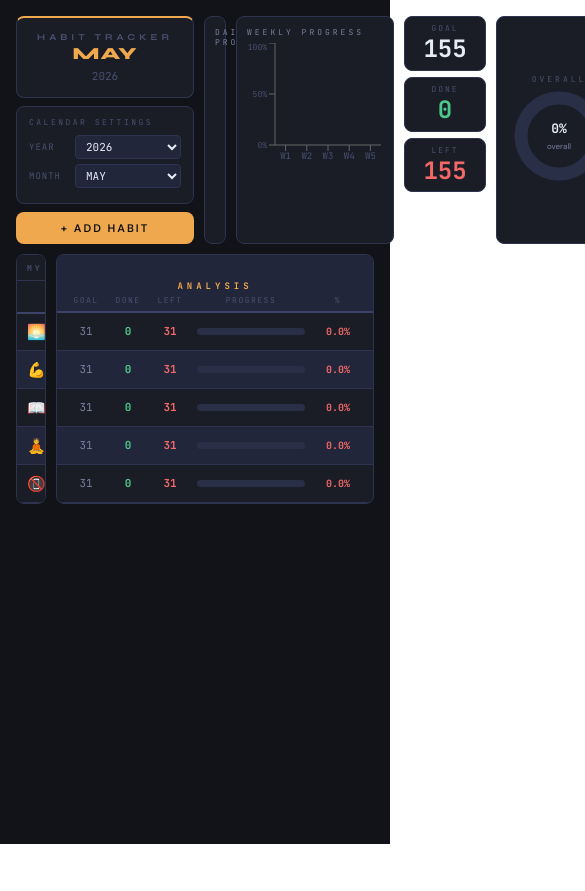
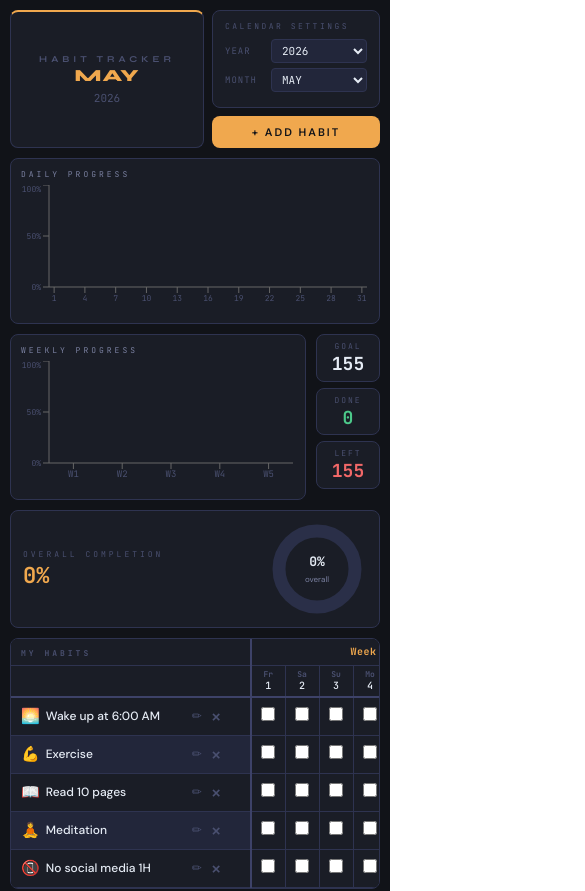
Before and after one commit to GSatya147/Habit-tracker, a React (Vite) app: page / in a window 390 px wide. Shown: the top 891 px of the page, 585 px wide, since content can reach past the window. Before the commit the page ends 844 px from the top, so only its background shows below. Built offline with nearby package versions, Linux system fonts and the light colour scheme.

Commit message:
feat: add responsiveness

```diff
--- a/src/App.jsx
+++ b/src/App.jsx
@@ -31,9 +31,7 @@ const MONTHS = ['January','February','March','April','May','June',
                 'July','August','September','October','November','December'];
 const DAYS   = ['Su','Mo','Tu','We','Th','Fr','Sa'];
 
-// Row height used in BOTH the habits table and analysis panel — keeps them aligned
 const ROW_H   = 38;
-// Total thead height (week row 26 + day row 32) — matches analysis panel header
 const THEAD_H = 58;
 
 const DEFAULTS = [
@@ -54,6 +52,17 @@ const db = {
     try { localStorage.setItem(key, JSON.stringify(val)); }
     catch(e) { console.warn('storage write failed', key, e); }
   },
+};
+
+// ── Responsive hook ───────────────────────────────────────────────
+const useIsMobile = () => {
+  const [mobile, setMobile] = useState(window.innerWidth < 768);
+  useEffect(() => {
+    const fn = () => setMobile(window.innerWidth < 768);
+    window.addEventListener('resize', fn);
+    return () => window.removeEventListener('resize', fn);
+  }, []);
+  return mobile;
 };
 
 // ── Calendar utils ────────────────────────────────────────────────
@@ -103,13 +112,14 @@ function ProgBar({ pct }) {
 // ── Main ──────────────────────────────────────────────────────────
 export default function HabitTracker() {
   const now = new Date();
+  const isMobile = useIsMobile();
+
   const [year,   setYear]   = useState(now.getFullYear());
   const [month,  setMonth]  = useState(now.getMonth());
   const [habits, setHabits] = useState([]);
   const [checks, setChecks] = useState({});
   const [ready,  setReady]  = useState(false);
 
-  // Modal: null | 'add' | habitObj
   const [modal,         setModal]         = useState(null);
   const [mName,         setMName]         = useState('');
   const [mEmoji,        setMEmoji]        = useState('✅');
@@ -126,7 +136,6 @@ export default function HabitTracker() {
     })();
   }, []);
 
-  // ── Load checks when month changes ────────────────────────────
   useEffect(() => {
     if (!ready) return;
     (async () => {
@@ -135,11 +144,9 @@ export default function HabitTracker() {
     })();
   }, [year, month, ready]);
 
-  // ── Persist ───────────────────────────────────────────────────
   useEffect(() => { if (ready) db.set('habits', habits); }, [habits, ready]);
   useEffect(() => { if (ready) db.set('settings', { year, month }); }, [year, month, ready]);
 
-  // ── Toggle checkbox ───────────────────────────────────────────
   const toggle = useCallback((hid, day) => {
     setChecks(prev => {
       const key  = `${hid}-${day}`;
@@ -149,12 +156,10 @@ export default function HabitTracker() {
     });
   }, [year, month]);
 
-  // ── Calendar ──────────────────────────────────────────────────
   const weeks     = buildWeeks(year, month);
   const totalDays = daysInMonth(year, month);
   const isToday   = (d) => now.getFullYear() === year && now.getMonth() === month && now.getDate() === d;
 
-  // ── Stats ─────────────────────────────────────────────────────
   const stats = habits.map(h => {
     let done = 0;
     for (let d = 1; d <= totalDays; d++) if (checks[`${h.id}-${d}`]) done++;
@@ -178,7 +183,6 @@ export default function HabitTracker() {
     return { label: `W${i + 1}`, pct: total > 0 ? Math.round(done / total * 100) : 0 };
   });
 
-  // ── CRUD ──────────────────────────────────────────────────────
   const openAdd  = () => { setMName(''); setMEmoji('✅'); setModal('add'); setPendingDelete(null); };
   const openEdit = (h) => { setMName(h.name); setMEmoji(h.emoji); setModal(h); setPendingDelete(null); };
   const closeModal = () => setModal(null);
@@ -209,7 +213,6 @@ export default function HabitTracker() {
     color:C.text, fontSize:11, fontFamily:C.mono, padding:'4px 10px',
   };
 
-  // ── Loading screen ────────────────────────────────────────────
   if (!ready) return (
     <div style={{background:C.bg,minHeight:'100vh',display:'flex',alignItems:'center',
       justifyContent:'center',fontFamily:C.body,color:C.muted}}>
@@ -221,21 +224,33 @@ export default function HabitTracker() {
     </div>
   );
 
-  // ── Helpers for sticky cells ──────────────────────────────────
   const thSticky = (extraH, bg = C.s1) => ({
     position:'sticky', left:0, zIndex:4, background:bg,
     width:240, minWidth:240, height:extraH,
   });
 
   return (
-    <div style={{fontFamily:C.body,background:C.bg,minHeight:'100vh',color:C.text,padding:16}}>
+    <div style={{fontFamily:C.body,background:C.bg,minHeight:'100vh',color:C.text,padding:isMobile?10:16}}>
       <Fonts/>
 
       {/* ════ TOP ROW ════════════════════════════════════════════ */}
-      <div style={{display:'flex',gap:10,marginBottom:10,alignItems:'stretch'}}>
+      <div style={{
+        display:'flex',
+        flexDirection: isMobile ? 'column' : 'row',
+        gap:10,
+        marginBottom:10,
+        alignItems:'stretch',
+      }}>
 
-        {/* Title + Settings */}
-        <div style={{display:'flex',flexDirection:'column',gap:8,flexShrink:0,width:178}}>
+        {/* Title + Settings — on mobile: row with two columns */}
+        <div style={{
+          display:'flex',
+          flexDirection: isMobile ? 'row' : 'column',
+          gap:8,
+          flexShrink:0,
+          width: isMobile ? '100%' : 178,
+        }}>
+          {/* Title card */}
           <div style={{background:C.s1,border:`1px solid ${C.bd}`,borderTop:`2px solid ${C.acc}`,
             borderRadius:8,padding:'14px 12px',textAlign:'center',flex:1,
             display:'flex',flexDirection:'column',justifyContent:'center',gap:3}}>
@@ -246,6 +261,8 @@ export default function HabitTracker() {
             <div style={{fontFamily:C.mono,fontSize:11,color:C.lo,marginTop:2}}>{year}</div>
           </div>
 
+          {/* Settings + Add button */}
+          <div style={{display:'flex',flexDirection:'column',gap:8,flex: isMobile ? 1 : undefined}}>
             <div style={{background:C.s1,border:`1px solid ${C.bd}`,borderRadius:8,padding:'10px 12px'}}>
               <div style={{fontSize:8,letterSpacing:2.5,color:C.lo,marginBottom:8,fontFamily:C.mono}}>CALENDAR SETTINGS</div>
               {[
@@ -269,11 +286,21 @@ export default function HabitTracker() {
               + ADD HABIT
             </button>
           </div>
+        </div>
 
+        {/* Charts row — on mobile: stack vertically */}
+        <div style={{
+          display:'flex',
+          flexDirection: isMobile ? 'column' : 'row',
+          gap:10,
+          flex:1,
+          minWidth:0,
+        }}>
           {/* Daily Progress */}
           <div style={{background:C.s1,border:`1px solid ${C.bd}`,borderRadius:8,padding:'10px 10px 6px',flex:2,minWidth:0}}>
             <div style={{fontSize:8,letterSpacing:3,color:C.muted,marginBottom:6,fontFamily:C.mono}}>DAILY PROGRESS</div>
-          <ResponsiveContainer width="100%" height={132}>
+            <div style={{width:'100%',height:132}}>
+              <ResponsiveContainer width="100%" height="100%">
                 <BarChart data={dailyData} margin={{top:0,right:2,bottom:0,left:-32}} barCategoryGap="12%">
                   <XAxis dataKey="label" tick={{fill:C.lo,fontSize:8,fontFamily:C.mono}}
                     interval={Math.max(0,Math.floor(totalDays/8)-1)}/>
@@ -284,11 +311,15 @@ export default function HabitTracker() {
                 </BarChart>
               </ResponsiveContainer>
             </div>
+          </div>
 
+          {/* Weekly + Stats + Donut row — always horizontal */}
+          <div style={{display:'flex',gap:10,minWidth:0}}>
             {/* Weekly Progress */}
-        <div style={{background:C.s1,border:`1px solid ${C.bd}`,borderRadius:8,padding:'10px 10px 6px',flex:1,minWidth:158}}>
+            <div style={{background:C.s1,border:`1px solid ${C.bd}`,borderRadius:8,padding:'10px 10px 6px',flex:1,minWidth:0}}>
               <div style={{fontSize:8,letterSpacing:3,color:C.muted,marginBottom:6,fontFamily:C.mono}}>WEEKLY PROGRESS</div>
-          <ResponsiveContainer width="100%" height={132}>
+              <div style={{width:'100%',height:132}}>
+                <ResponsiveContainer width="100%" height="100%">
                   <BarChart data={weeklyData} margin={{top:0,right:2,bottom:0,left:-32}}>
                     <XAxis dataKey="label" tick={{fill:C.lo,fontSize:9,fontFamily:C.mono}}/>
                     <YAxis tick={{fill:C.lo,fontSize:8,fontFamily:C.mono}} domain={[0,100]}
@@ -297,6 +328,7 @@ export default function HabitTracker() {
                     <Bar dataKey="pct" fill={C.ok} radius={[2,2,0,0]} maxBarSize={40}/>
                   </BarChart>
                 </ResponsiveContainer>
+              </div>
             </div>
 
             {/* Stat cards */}
@@ -307,35 +339,54 @@ export default function HabitTracker() {
                 {label:'LEFT',val:totalLeft,color:C.err},
               ].map(({label,val,color})=>(
                 <div key={label} style={{background:C.s1,border:`1px solid ${C.bd}`,borderRadius:8,
-              padding:'6px 14px',textAlign:'center',minWidth:82}}>
+                  padding:'6px 14px',textAlign:'center',minWidth:isMobile?64:82}}>
                   <div style={{fontSize:8,letterSpacing:2,color:C.lo,fontFamily:C.mono}}>{label}</div>
-              <div style={{fontFamily:C.mono,fontSize:24,fontWeight:700,color,lineHeight:1.2,marginTop:2}}>{val}</div>
+                  <div style={{fontFamily:C.mono,fontSize:isMobile?18:24,fontWeight:700,color,lineHeight:1.2,marginTop:2}}>{val}</div>
                 </div>
               ))}
             </div>
 
             {/* Donut */}
+            {!isMobile && (
               <div style={{background:C.s1,border:`1px solid ${C.bd}`,borderRadius:8,padding:'10px 12px',
                 display:'flex',flexDirection:'column',alignItems:'center',justifyContent:'center',flexShrink:0,gap:2}}>
                 <div style={{fontSize:8,letterSpacing:3,color:C.lo,fontFamily:C.mono}}>OVERALL</div>
                 <Donut pct={overallPct}/>
               </div>
+            )}
+          </div>
+
+          {/* Donut on mobile — shown as a small inline strip */}
+          {isMobile && (
+            <div style={{background:C.s1,border:`1px solid ${C.bd}`,borderRadius:8,padding:'8px 12px',
+              display:'flex',alignItems:'center',justifyContent:'space-between',gap:12}}>
+              <div>
+                <div style={{fontSize:8,letterSpacing:3,color:C.lo,fontFamily:C.mono,marginBottom:2}}>OVERALL COMPLETION</div>
+                <div style={{fontFamily:C.mono,fontSize:22,fontWeight:700,color:C.acc}}>{Math.round(overallPct*100)}%</div>
+              </div>
+              <Donut pct={overallPct}/>
+            </div>
+          )}
+        </div>
       </div>
 
       {/* ════ BOTTOM: Habits + Analysis ══════════════════════════ */}
-      <div style={{display:'flex',gap:10,alignItems:'flex-start'}}>
+      <div style={{
+        display:'flex',
+        flexDirection: isMobile ? 'column' : 'row',
+        gap:10,
+        alignItems:'flex-start',
+      }}>
 
         {/* Scrollable habits table */}
-        {/* tW: explicitly computed so overflowX actually has content wider than the wrapper */}
         {(() => {
           const dateCols = weeks.reduce((s, wk) => s + wk.length, 0);
           const tW = 240 + dateCols * 34;
           return (
-        <div style={{flex:1,minWidth:0,overflowX:'auto',background:C.s1,border:`1px solid ${C.bd}`,borderRadius:8}}>
+            <div style={{flex:1,minWidth:0,width:'100%',overflowX:'auto',background:C.s1,border:`1px solid ${C.bd}`,borderRadius:8}}>
               <div style={{width:tW,minWidth:tW}}>
                 <table style={{borderCollapse:'collapse',width:'100%',fontSize:12}}>
                   <thead>
-              {/* Week groups */}
                     <tr>
                       <th style={{...thSticky(26),textAlign:'left',borderBottom:`1px solid ${C.bd}`,padding:'0 10px'}}>
                         <span style={{fontSize:8,letterSpacing:3,color:C.lo,fontFamily:C.mono}}>MY HABITS</span>
@@ -349,7 +400,6 @@ export default function HabitTracker() {
                         </th>
                       ))}
                     </tr>
-              {/* Day names */}
                     <tr>
                       <th style={{...thSticky(32),borderBottom:`2px solid ${C.bdS}`}}/>
                       {weeks.map((wk,wi)=>wk.map(({date,dayName},di)=>(
@@ -378,11 +428,10 @@ export default function HabitTracker() {
                         </td>
                       </tr>
                     ) : stats.map((h,hi)=>{
-                const rowBg    = hi%2===0 ? C.s1 : C.s2;
-                const isPend   = pendingDelete === h.id;
+                      const rowBg  = hi%2===0 ? C.s1 : C.s2;
+                      const isPend = pendingDelete === h.id;
                       return (
                         <tr key={h.id}>
-                    {/* Sticky habit name cell */}
                           <td style={{position:'sticky',left:0,zIndex:2,background:rowBg,
                             height:ROW_H,width:240,minWidth:240,
                             padding:'0 6px 0 10px',borderBottom:`1px solid ${C.bd}`}}>
@@ -426,8 +475,6 @@ export default function HabitTracker() {
                               </div>
                             </div>
                           </td>
-
-                    {/* Checkbox cells */}
                           {weeks.map((wk,wi)=>wk.map(({date},di)=>{
                             const chk     = !!checks[`${h.id}-${date}`];
                             const todayBg = isToday(date) ? (chk ? C.okD : C.accD) : 'transparent';
@@ -452,9 +499,15 @@ export default function HabitTracker() {
           );
         })()}
 
-        {/* Analysis panel — rows align with habits table via ROW_H + THEAD_H */}
-        <div style={{flexShrink:0,width:318,background:C.s1,border:`1px solid ${C.bd}`,borderRadius:8,overflow:'hidden'}}>
-          {/* Header: same total height as habits table thead (26+32=58px) */}
+        {/* Analysis panel */}
+        <div style={{
+          flexShrink:0,
+          width: isMobile ? '100%' : 318,
+          background:C.s1,
+          border:`1px solid ${C.bd}`,
+          borderRadius:8,
+          overflow:'hidden',
+        }}>
           <div style={{height:THEAD_H,display:'flex',flexDirection:'column',justifyContent:'flex-end',
             borderBottom:`2px solid ${C.bdS}`,background:C.s2}}>
             <div style={{textAlign:'center',paddingBottom:3,fontFamily:C.mono,
@@ -470,7 +523,6 @@ export default function HabitTracker() {
             </div>
           </div>
 
-          {/* Analysis rows */}
           {habits.length===0 ? (
             <div style={{height:ROW_H*3,display:'flex',alignItems:'center',
               justifyContent:'center',color:C.lo,fontSize:12}}>
@@ -498,10 +550,10 @@ export default function HabitTracker() {
       {/* ════ MODAL ══════════════════════════════════════════════ */}
       {modal && (
         <div style={{position:'fixed',inset:0,background:'rgba(10,10,18,0.88)',
-          display:'flex',alignItems:'center',justifyContent:'center',zIndex:300}}
+          display:'flex',alignItems:'center',justifyContent:'center',zIndex:300,padding:16}}
           onClick={e=>e.target===e.currentTarget&&closeModal()}>
           <div style={{background:C.s1,border:`1px solid ${C.bd}`,borderTop:`2px solid ${C.acc}`,
-            borderRadius:12,padding:28,minWidth:360,
+            borderRadius:12,padding:28,width:'100%',maxWidth:400,
             boxShadow:'0 32px 64px rgba(0,0,0,0.7)'}}>
             <div style={{fontFamily:C.disp,fontSize:13,fontWeight:800,color:C.acc,
               letterSpacing:3,marginBottom:22}}>
```
Lines whose indentation alone changed are shown as unchanged.
